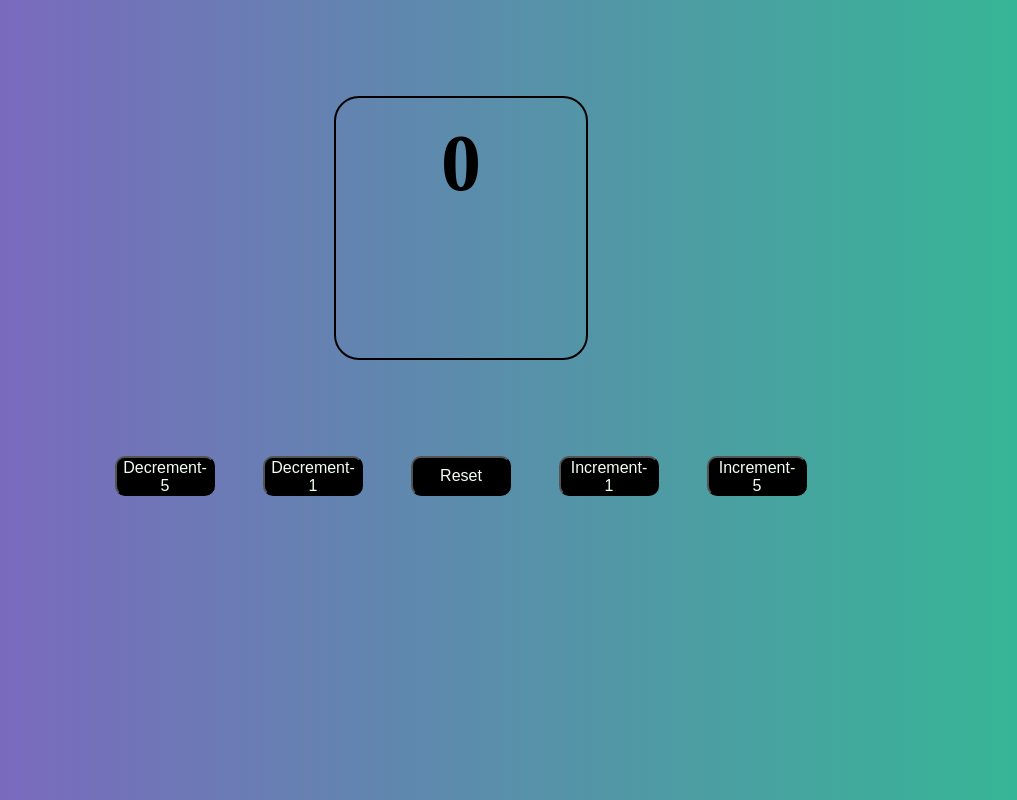
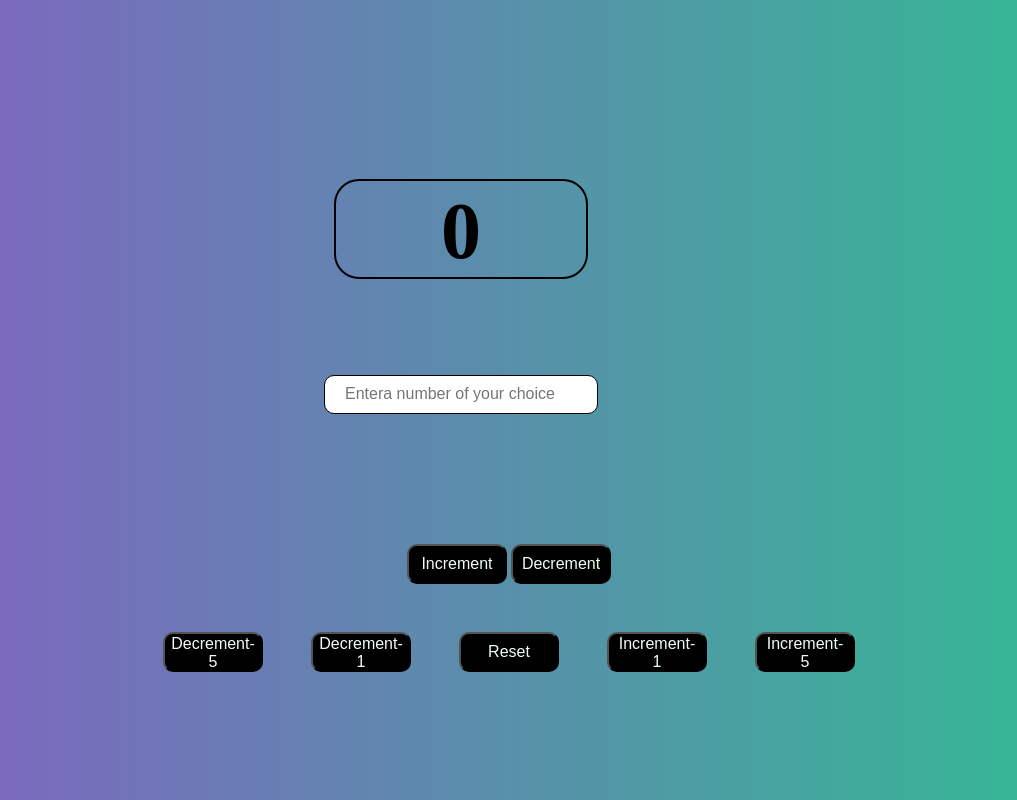
Before and after one commit to Brainy-Bytecode/Simple-Counter, a plain HTML site: page index.html in a window 1280 px wide. Shown: the whole page, without its empty margins (131-1148 px from the left). Drawn offline with Linux system fonts and the light colour scheme.

Commit message:
Added Input Field

```diff
--- a/index.html
+++ b/index.html
@@ -12,6 +12,14 @@
 <body>
     <div class="flex-container">
         <h2 id="counting">0</h2>
+
+        <div><input type="number"placeholder="Entera number of your choice" id="input"></div>
+
+        </div>
+            <button onclick="doPlus()">Increment</button>
+            <button onclick="doMinus()">Decrement</button>
+        </div>
+
         <div>
             <button onclick="decrement5()">Decrement-5</button>
             <button onclick="decrement1()">Decrement-1</button>
--- a/script.js
+++ b/script.js
@@ -30,3 +30,16 @@ function decrement1() {
     // data = data < 0 ? 0 : data;
     document.getElementById("counting").innerText = data;
 }
+
+function doPlus() {
+    data = data + Number(document.getElementById("input").value);
+    // data = data < 0 ? 0 : data;
+    document.getElementById("counting").innerText = data;
+}
+
+function doMinus() {
+    data = data - Number(document.getElementById("input").value);
+    // data = data < 0 ? 0 : data;
+    // console.log(data);
+    document.getElementById("counting").innerText = data;
+}
--- a/style.css
+++ b/style.css
@@ -43,8 +43,17 @@ h2 {
     border: 2px solid black;
     margin: 0 4rem;
     font-size: 5rem;
-    height: 250px;
+    /* height: 500px; */
     width: 250px;
     border-radius: 25px;
-    padding-top: 20px;
+    padding-top: 5px;
 }
+
+#input {
+    height:35px;
+    width: 250px;
+    border: 1.5px solid black;
+    border-radius: 10px;
+    font-size: medium;
+    padding-left: 20px;
+}
```
